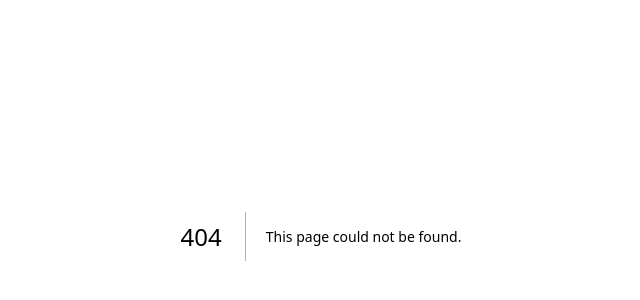
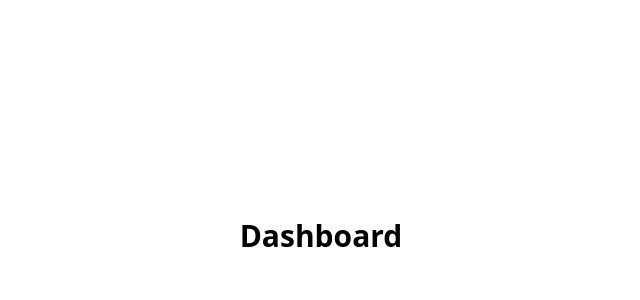
Before and after one commit to FIAP-GRUPO-7/tech-challenge, a Next.js app: page /dashboard in a window 1280 px wide. Before the commit this address had no page. Shown: the part 164-464 px from the top of the page, without its empty margins (319-959 px from the left). Built offline with nearby package versions, Linux system fonts and the light colour scheme.

Commit message:
Ajuste para login e cadastro

```diff
--- /dev/null
+++ b/src/app/dashboard/page.tsx
@@ -0,0 +1,7 @@
+export default function DashboardPage() {
+  return (
+    <main className="flex flex-col items-center justify-center w-screen h-screen">
+      <h1 className="text-3xl font-bold">Dashboard</h1>
+    </main>
+  );
+}
--- a/src/components/modal/LoginModal.tsx
+++ b/src/components/modal/LoginModal.tsx
@@ -2,12 +2,15 @@
 import Cadastro from "@/shared/assets/Cadastro.svg";
 import Image from "next/image";
 import Link from "next/link";
+import { useRouter } from "next/navigation";
 
 interface LoginModalProps {
   onClose: () => void;
 }
 
 export default function LoginModal({ onClose }: LoginModalProps) {
+  const router = useRouter();
+
   const [form, setForm] = useState({
     email: "",
     password: "",
@@ -55,8 +58,8 @@
       });
       return;
     }
-    console.log("Usuário logado:", user);
     onClose();
+    router.push("/dashboard");
   };
 
   return (
--- a/src/components/modal/RegisterModal.tsx
+++ b/src/components/modal/RegisterModal.tsx
@@ -7,6 +7,7 @@
 }
 
 export default function RegisterModal({ onClose }: RegisterModalProps) {
+
   const [form, setForm] = useState({
     name: "",
     email: "",
@@ -70,9 +71,8 @@
       terms: form.terms,
     });
     localStorage.setItem("users", JSON.stringify(users));
-
-    console.log("Usuário cadastrado:", form);
     onClose();
+    alert("Usuário cadastrado com sucesso!");
   };
 
   return (
```
